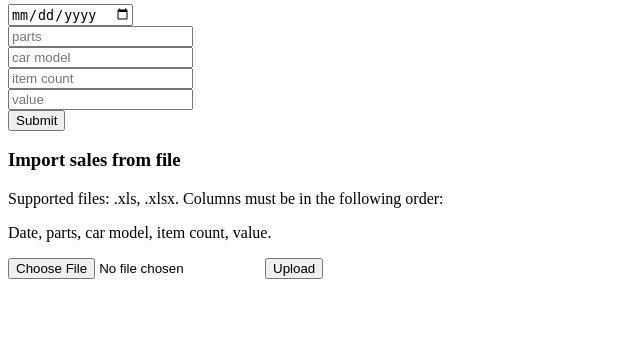
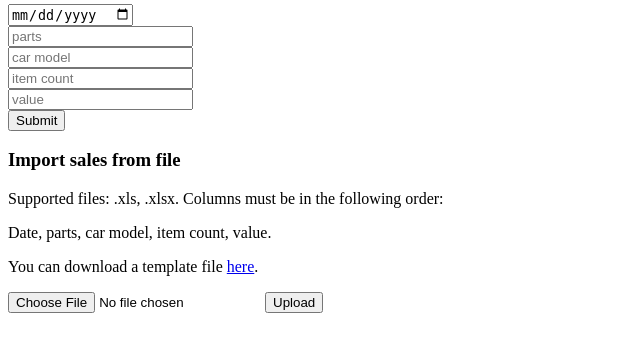
Before and after one commit to Johnlock1/parts-sales, a Flask app: page /import in a window 1280 px wide. Shown: the part 105-457 px from the top of the page, without its empty margins (0-640 px from the left). Run offline with Flask 2, Linux system fonts and the light colour scheme.

Commit message:
download a template file with the right structure for importing data.

```diff
--- a/app.py
+++ b/app.py
@@ -1,5 +1,5 @@
 import os
-from flask import Flask, flash, Markup, redirect, render_template, request, url_for
+from flask import Flask, flash, Markup, redirect, render_template, request, send_from_directory, url_for
 from flask_sqlalchemy import SQLAlchemy
 from sqlalchemy.sql import func
 from werkzeug.utils import secure_filename
@@ -111,6 +111,13 @@ def importing():
     return render_template('import.html')
 
 
+@app.route('/download/<path:filename>', methods=['GET', 'POST'])
+def download(filename):
+    templates = os.path.abspath(os.path.dirname('download')) + '/download'
+    print(templates)
+    return send_from_directory(directory=templates, filename=filename, as_attachment=True)
+
+
 # http://flask.pocoo.org/docs/1.0/patterns/fileuploads/
 def allowed_file(filename):
     return '.' in filename and \
@@ -150,5 +157,4 @@ def upload_file():
 
 
 if __name__ == '__main__':
-
     app.run()
--- a/templates/import.html
+++ b/templates/import.html
@@ -39,10 +39,12 @@
     <div>
       <p>
         Supported files: .xls, .xlsx. Columns must be in the following order:
-
       </p>
       <p>
         Date, parts, car model, item count, value.
+      </p>
+      <p>
+        You can download a template file <a href="{{ url_for('download', filename='template.xlsx') }}">here</a>.
       </p>
     </div>
     <div>
```
Also changed, not shown: 2 other files.
